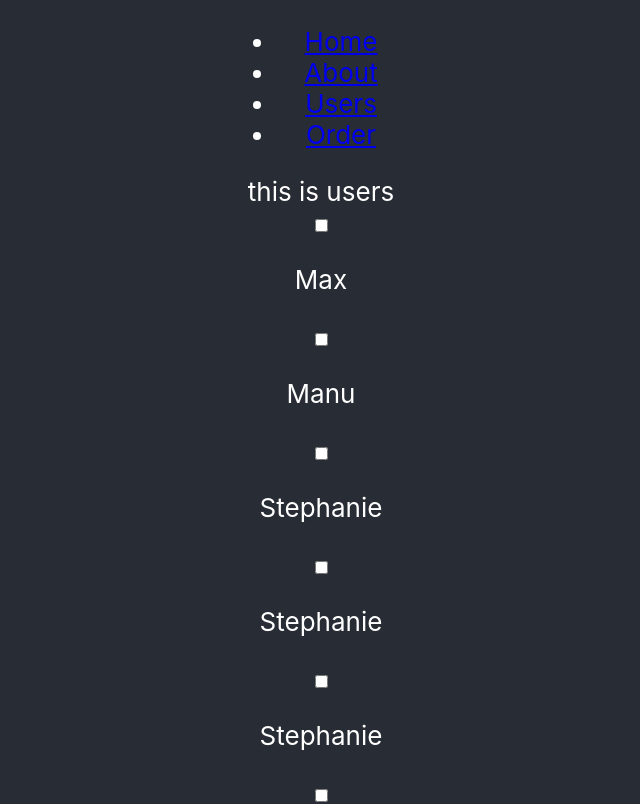
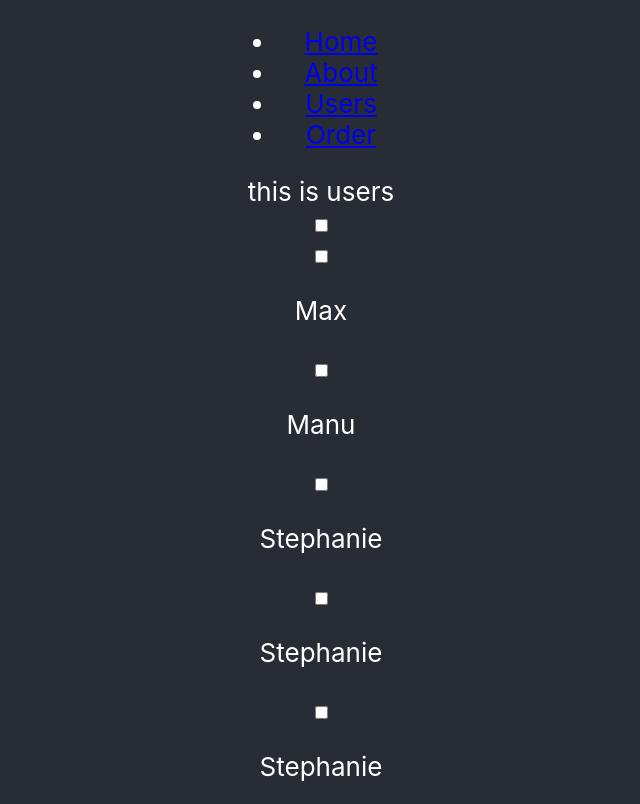
Before and after one commit to bryce0516/jquery-with-react, a React (Create React App) app: page /users in a window 1280 px wide. Shown: the top 804 px of the page, without its empty margins (319-959 px from the left). Built offline with nearby package versions, Linux system fonts and the light colour scheme.

Commit message:
전체 선택 과 일부 선택 적용

```diff
--- a/src/App.js
+++ b/src/App.js
@@ -9,7 +9,7 @@ import {
 import Home from './components/Home'
 import About from './components/About'
 import Users from './components/Users'
-import Orderwrap from './components/Orderwrap'
+import Order from './components/Order'
 function App() {
   return (
     <div className="App">
@@ -42,7 +42,7 @@ function App() {
               <Route exact path="/" component={Home}>
                 <Home />
               </Route>
-              <Route exact path="/order" component={Orderwrap}>
+              <Route exact path="/order" component={Order}>
                 <Home />
               </Route>
             </Switch>
--- a/src/components/Users.js
+++ b/src/components/Users.js
@@ -3,14 +3,15 @@ import React, { useState } from "react";
 const Users = () => {
   const [state, setState] = useState({
     persons: [
-      { id: 1, name: "Max", age: 28 },
-      { id: 2, name: "Manu", age: 29 },
-      { id: 3, name: "Stephanie", age: 26 },
-      { id: 3, name: "Stephanie", age: 26 },
-      { id: 3, name: "Stephanie", age: 26 },
-      { id: 3, name: "Stephanie", age: 26 },
+      { id: 1, name: "Max", age: 28,isChecked: false },
+      { id: 2, name: "Manu", age: 29 ,isChecked: false},
+      { id: 3, name: "Stephanie", age: 26 ,isChecked: false},
+      { id: 4, name: "Stephanie", age: 26 ,isChecked: false},
+      { id: 5, name: "Stephanie", age: 26 ,isChecked: false},
+      { id: 6, name: "Stephanie", age: 26 ,isChecked: false},
     ],
     otherState: "some",
+    isAllChecked:false
   });
 
   // const [checkedItems, setCheckedItems] = useState(new Set());
@@ -40,12 +41,31 @@ const Users = () => {
       ),
     });
   };
+
+  const handleAllchecked = (check) => {
+    setState({
+      ...state,
+      isAllChecked : !check,
+      persons: state.persons.map((person) =>
+        person ? {...person, isChecked: !check } : person)
+    })
+  }
+
+  const handleindiviualChecked = (id, check) => {
+    console.log('handleindiviualChecked', id , check)
+    setState({
+      ...state,
+      persons: state.persons.map((person) =>
+        person.id === id ? {...person, isChecked: !check} : person
+      )
+    })
+  }
   return (
     <>
       <div>this is users</div>
+      <input type="checkbox" checked={state.isAllChecked} onChange={() => handleAllchecked(state.isAllChecked)} />
       {state.persons.map((data, index) => {
-        console.log("in map", data, index);
-        return <div><input type="checkbox" /><p key={index}>{data.name}</p></div>;
+        return <div key={data.id}><input type="checkbox" checked={data.isChecked} onChange={() => handleindiviualChecked(data.id, data.isChecked)}/><p key={index}>{data.name}</p></div>;
       })}
       <button onClick={handleAdd}>add new state</button>
       <button onClick={() => handleEdit(1)}>edit array</button>
```
